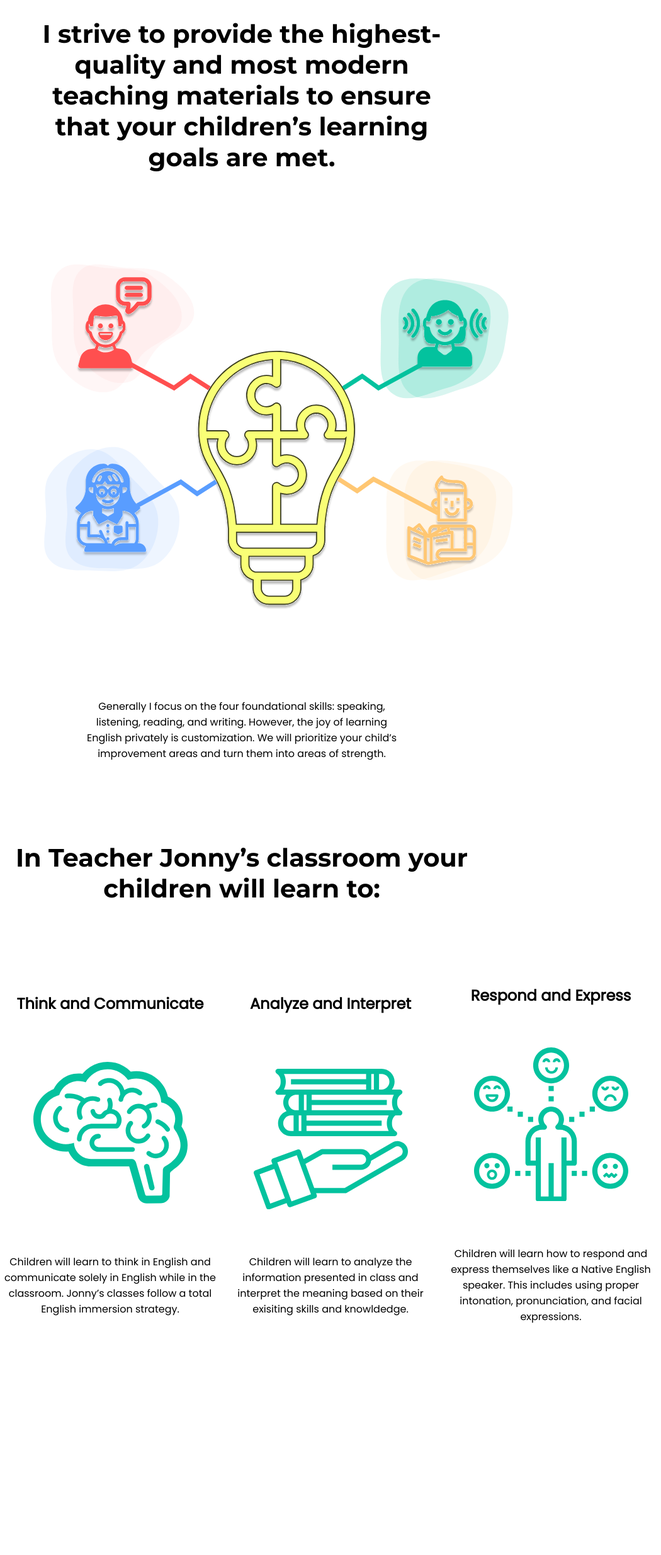
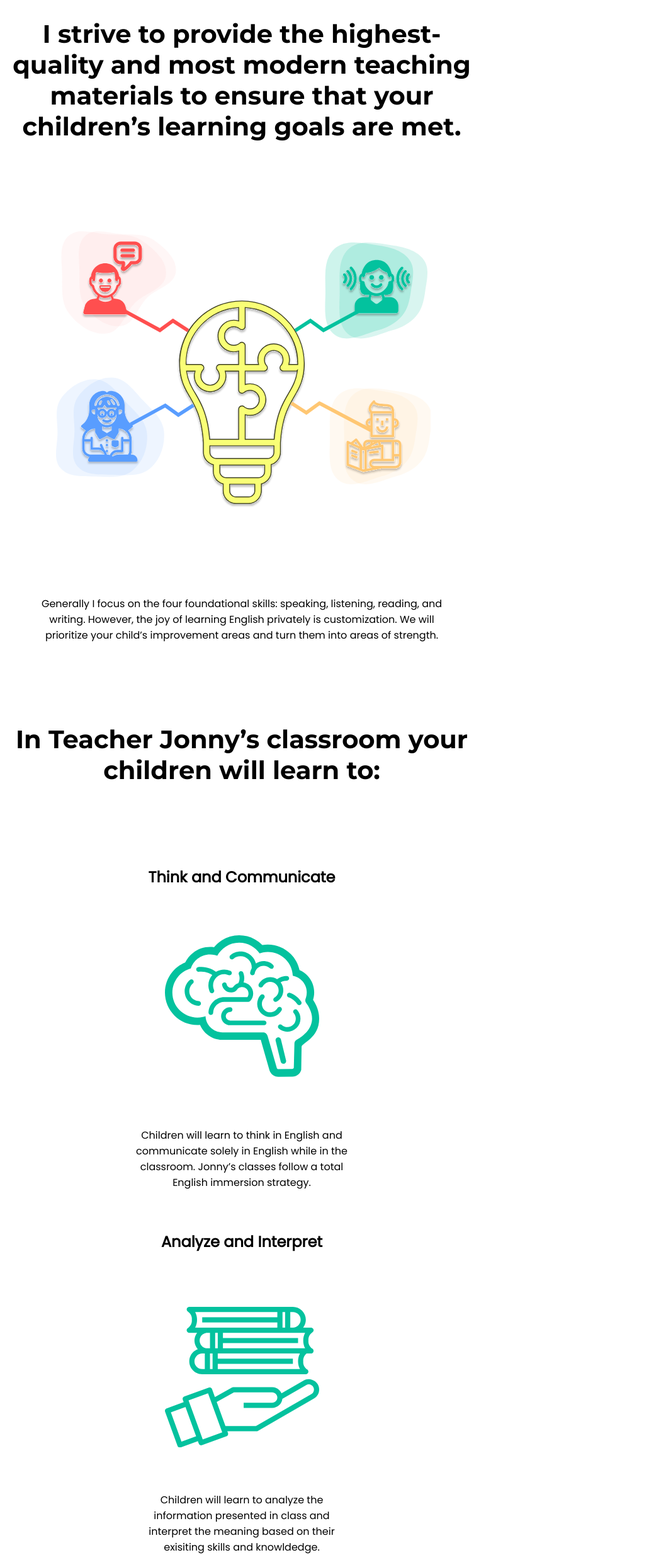
Before and after one commit to jonnyvector/Teacher-Jonny, a website: page curriculum.html in a window 768 px wide. Shown: the part 99-2568 px from the top of the page at 63% size, 1050 px wide, since content can reach past the window. Before the commit the page ends 2266 px from the top, so only its background shows below. Drawn offline with nearby package versions, Linux system fonts and the light colour scheme.

Commit message:
Curriculum Page

```diff
--- a/curriculum.css
+++ b/curriculum.css
@@ -4,8 +4,10 @@
   padding: 0;
 }
 
-.header {
-  margin: 128px 64px 0px 64px;
+.curriculum-header {
+  max-width: 1104px;
+  margin: 0 auto;
+  margin-top: 128px;
   text-align: center;
 }
 
@@ -25,12 +27,16 @@
 }
 
 .mid-header {
+  max-width: 1104px;
+  margin: 0 auto;
   text-align: center;
   display: block;
-  margin-top: 128px;d
+  margin-top: 128px;
 }
 
 .curr-usp-container {
+  max-width: 1104px;
+  margin: 0 auto;
   margin-top: 128px;
   display: flex;
   align-items: center;
@@ -49,3 +55,29 @@
   margin: 64px 0;
   width: 350px;
 }
+
+@media only screen and (min-device-width: 768px) and (max-device-width: 1024px) {
+  .header-image img {
+    width: 600px;
+  }
+  .curr-usp-container {
+    display: flex;
+    flex-direction: column;
+  }
+}
+
+@media only screen and (max-device-width: 768px) {
+  .header-image img {
+    /* margin: 0 24px; */
+    width: 350px;
+    margin-top: 24px;
+  }
+
+  .header-text {
+    margin: 16px;
+  }
+  .curr-usp-container {
+    display: flex;
+    flex-direction: column;
+  }
+}
--- a/curriculum.html
+++ b/curriculum.html
@@ -55,7 +55,7 @@
         <!-- <span class="bar"></span> -->
       </div>
     </header>
-    <div class="header">
+    <div class="curriculum-header">
       <h1>
         I strive to provide the highest-quality and most modern teaching
         materials to ensure that your children’s learning goals are met.
```
